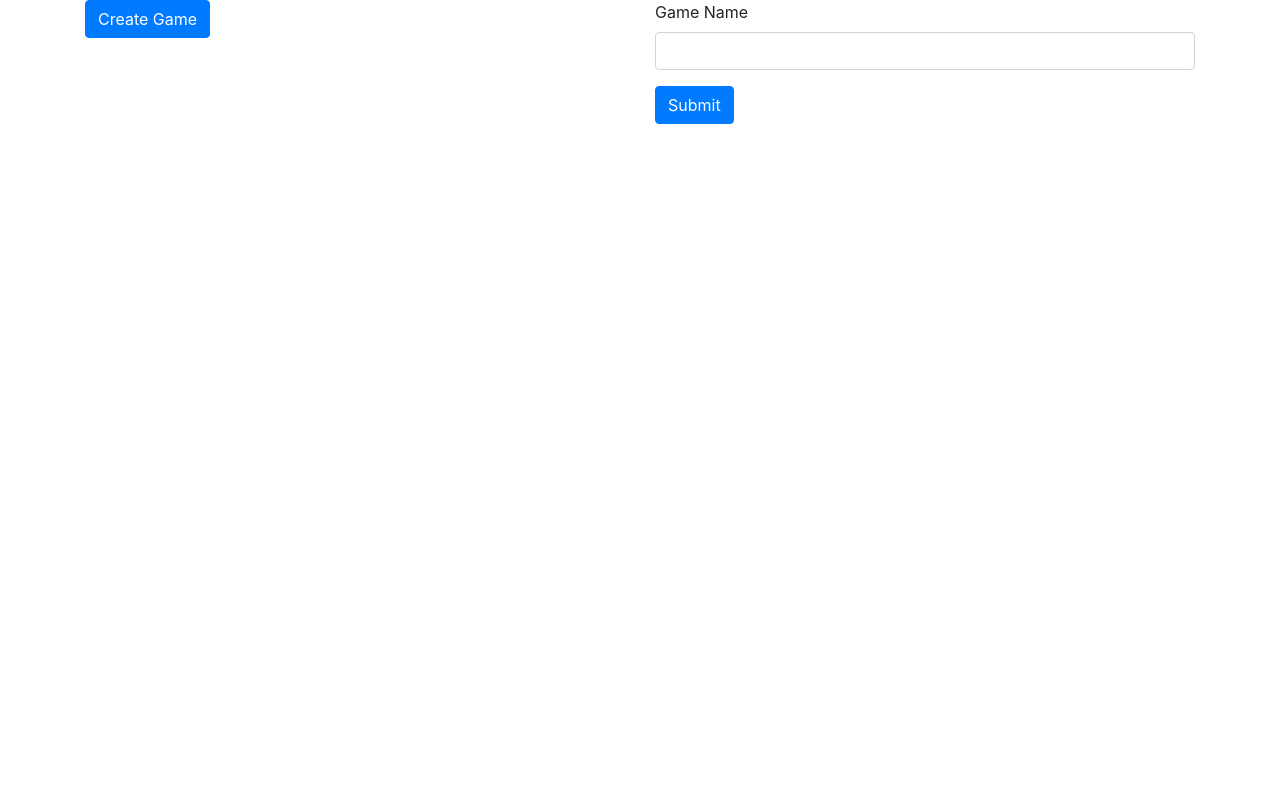
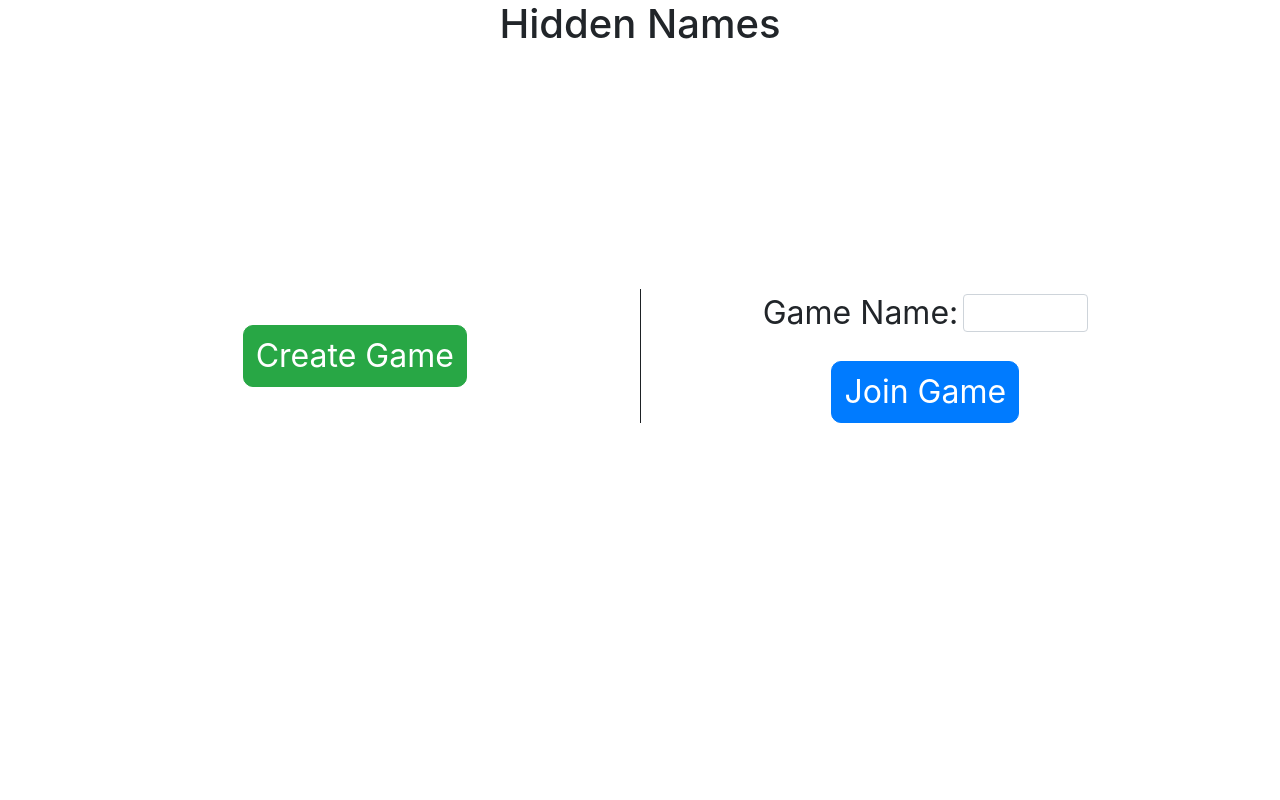
Before and after one commit to Tyler-Yates/hidden-names, a Python web app: template application/templates/index.html in a window 1280 px wide. Run offline with Jinja, Linux system fonts and the light colour scheme; the template is opened without the code that fills it, so the values that code supplies are empty.

Commit message:
Make home page pretty

```diff
--- /dev/null
+++ b/application/static/index.css
@@ -0,0 +1,21 @@
+html, body {
+    height: 100%;
+}
+
+#game_name {
+    display: inline-block;
+    width: 125px;
+    text-transform: uppercase;
+}
+
+.btn, .form-control, .form-label {
+   font-size: 200%;
+}
+
+.btn {
+    border-radius: 10px;
+}
+
+#join_game_column {
+    border-left: #1d2124 solid 1px;
+}
--- a/application/templates/index.html
+++ b/application/templates/index.html
@@ -5,6 +5,7 @@
 
     <title>Hidden Names Game</title>
 
+    <link rel="stylesheet" href="{{ url_for('static', filename='index.css') }}">
     <script type="text/javascript">
         function join_game() {
             event.preventDefault();
@@ -14,20 +15,23 @@
     </script>
 </head>
 <body>
-<div class="container">
-    <div class="row">
-        <div class="col">
+<div class="container h-100">
+    <div class="text-center">
+        <h1>Hidden Names</h1>
+    </div>
+    <div id="button_row" class="row h-75">
+        <div id="new_game_column" class="col align-self-center text-center">
             <form action="/create_game" enctype="application/x-www-form-urlencoded" method="post">
-                <button type="submit" class="btn btn-primary">Create Game</button>
+                <button type="submit" class="btn btn-success">Create Game</button>
             </form>
         </div>
-        <div class="col">
+        <div id="join_game_column" class="col align-self-center text-center">
             <form onsubmit="join_game()" method="post">
                 <div class="form-group">
-                    <label for="game_name">Game Name</label>
-                    <input id="game_name" name="game_name" type="text" maxlength="4" class="form-control" placeholder="">
+                    <label for="game_name" class="form-label">Game Name: </label>
+                    <input id="game_name" name="game_name" type="text" maxlength="4" class="form-control">
                 </div>
-                <button type="submit" class="btn btn-primary">Submit</button>
+                <button type="submit" class="btn btn-primary">Join Game</button>
             </form>
         </div>
     </div>
```
